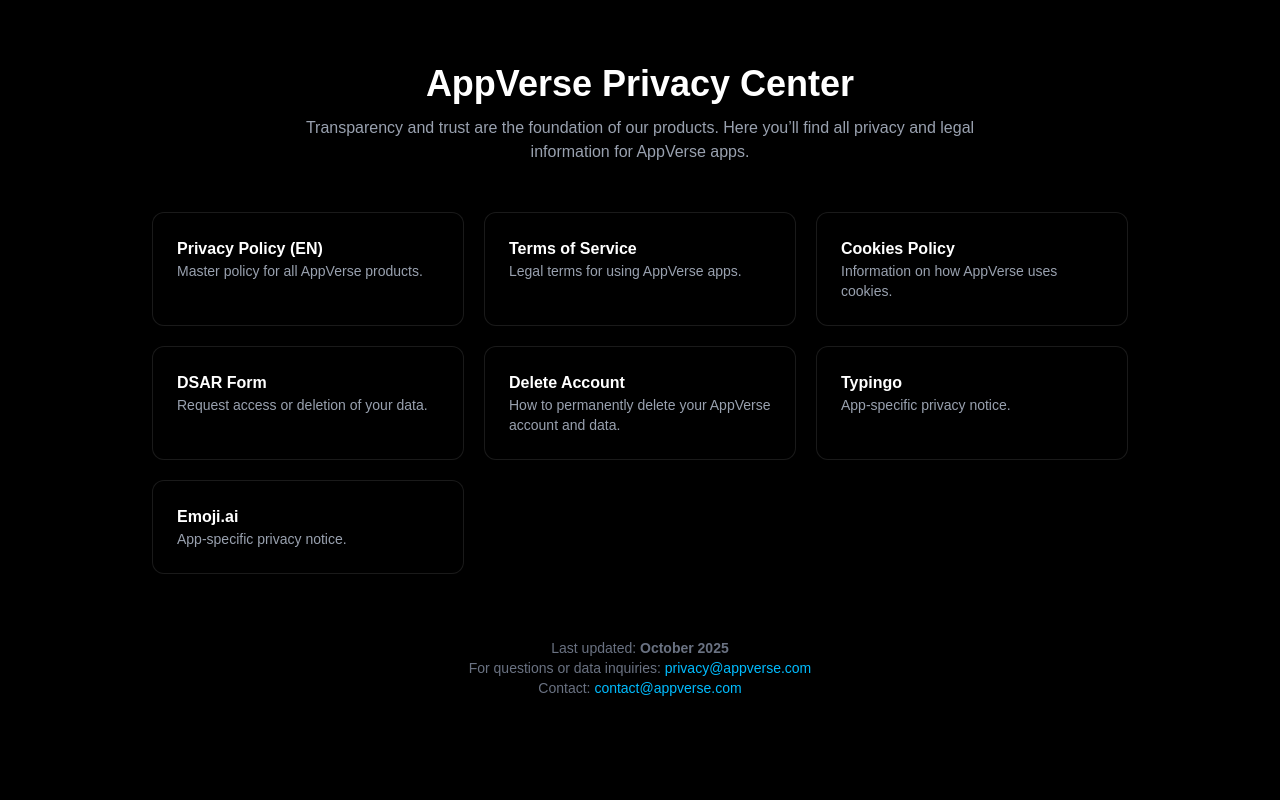
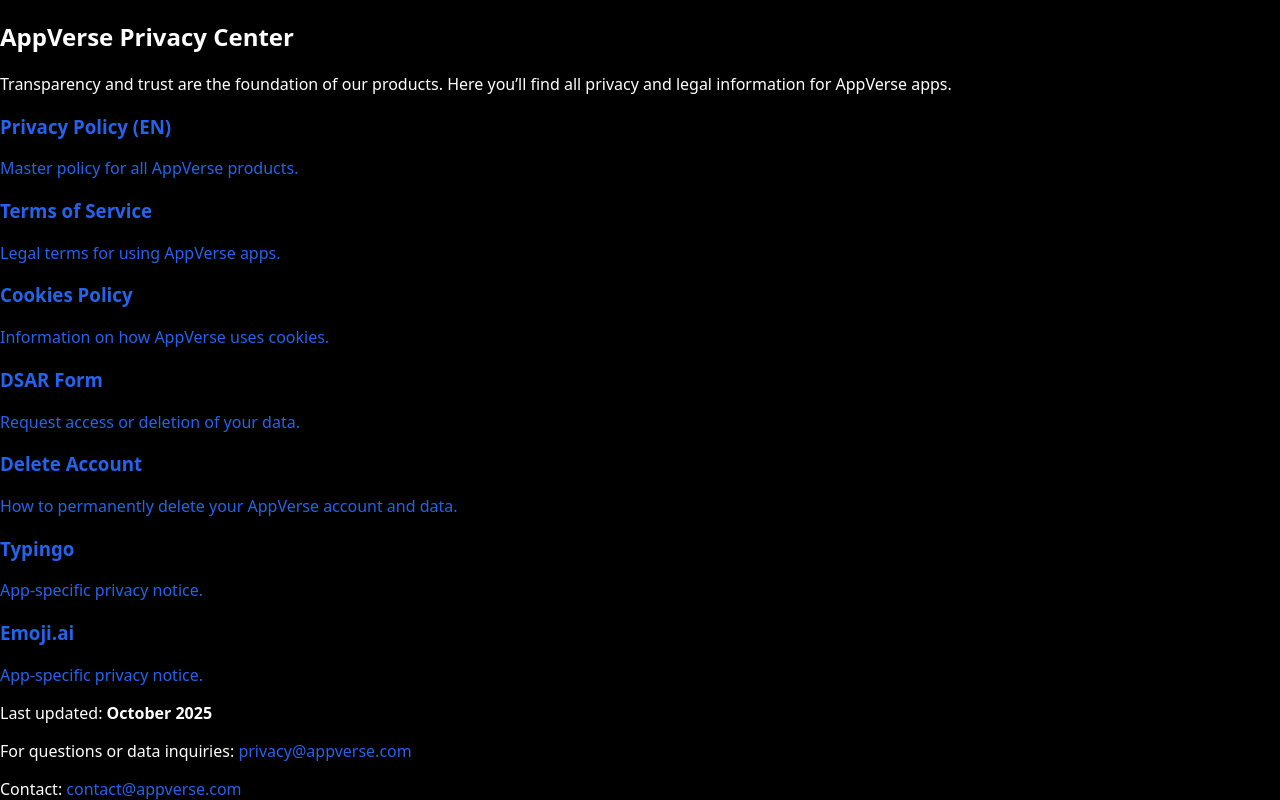
Before and after one commit to Shirlion/appverse-website, a Next.js app: page / in a window 1280 px wide. Built offline with nearby package versions, Linux system fonts and the light colour scheme.

Commit message:
Refactor global styles and remove Tailwind import
Removed Tailwind CSS import and adjusted global styles.

```diff
--- a/app/globals.css
+++ b/app/globals.css
@@ -1,20 +1,23 @@
-@import "tailwindcss";
-
-:root {
-  --background: #000000; /* مشکی ثابت */
-  --foreground: #ffffff; /* سفید برای متن */
+html, body {
+  font-family: system-ui, -apple-system, "Segoe UI", Roboto, "Helvetica Neue", Arial, sans-serif;
+  background-color: #000;
+  color: #fff;
+  margin: 0;
+  padding: 0;
 }
 
-@theme inline {
-  --color-background: var(--background);
-  --color-foreground: var(--foreground);
-  --font-sans: var(--font-geist-sans);
-  --font-mono: var(--font-geist-mono);
+main {
+  background: white;
+  border-radius: 12px;
+  padding: 40px 50px;
+  box-shadow: 0 0 10px rgba(0,0,0,0.08);
+  margin-top: 40px;
 }
 
-/* حذف حالت روشن/تاریک خودکار */
-body {
-  background-color: var(--background);
-  color: var(--foreground);
-  font-family: Arial, Helvetica, sans-serif;
+a {
+  color: #2563eb;
+  text-decoration: none;
 }
+a:hover {
+  text-decoration: underline;
+}
```
